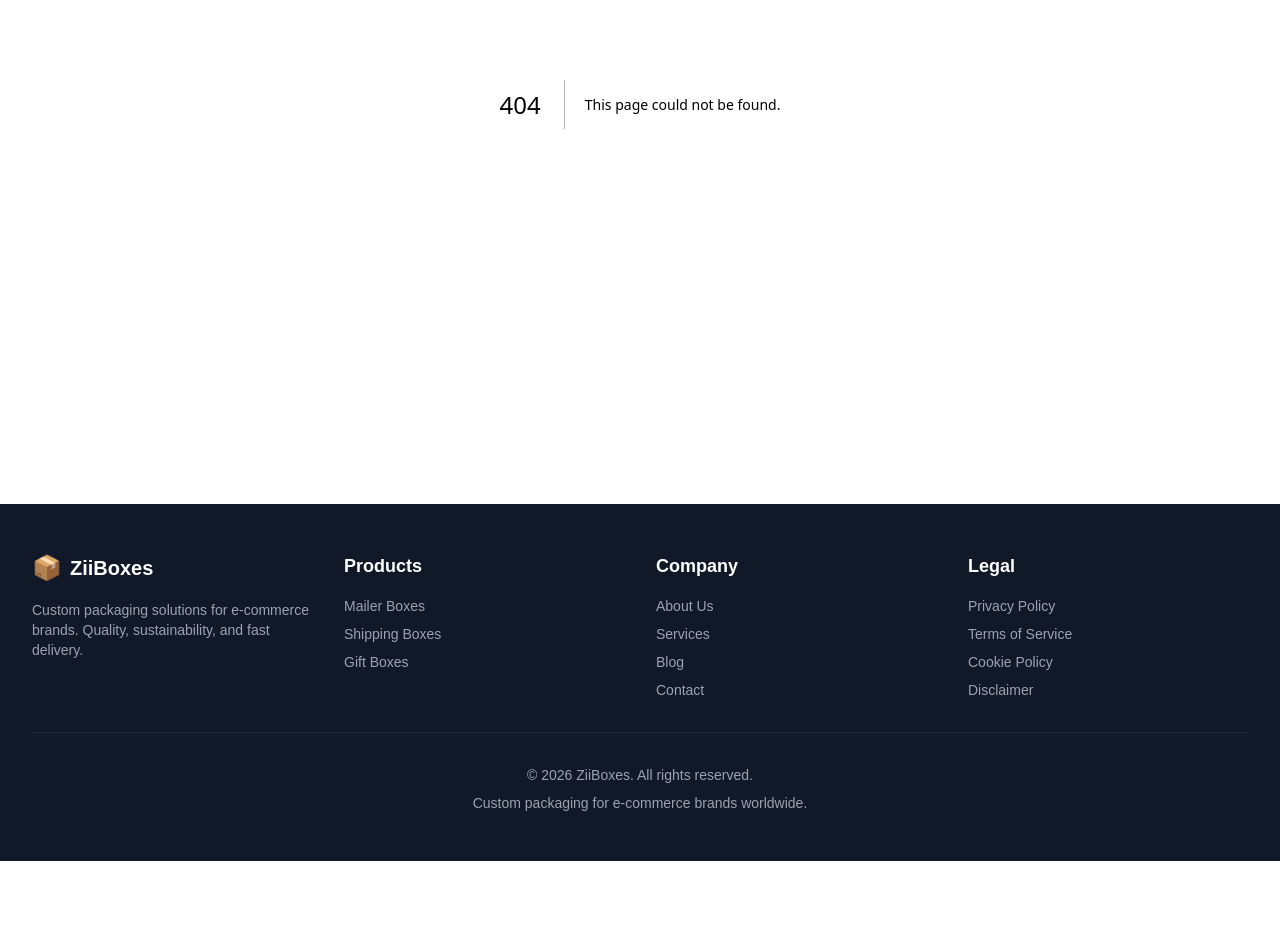
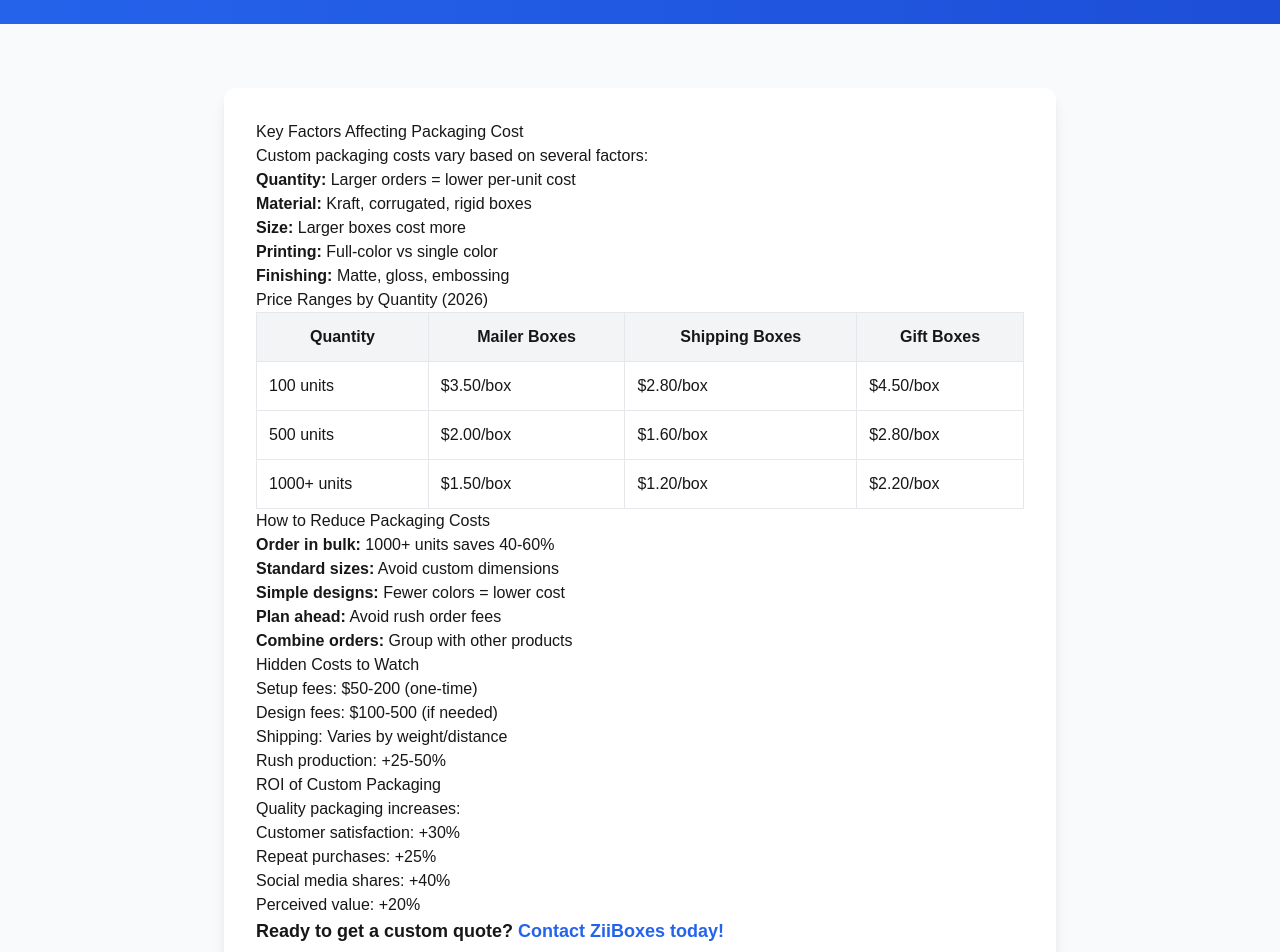
Before and after one commit to shupande/ziiboxes, a Next.js app: page /blog/how-much-does-custom-packaging-cost in a window 1280 px wide. Before the commit this address had no page. Shown: the part 360-1312 px from the top of the page. Before the commit the page ends 1221 px from the top, so only its background shows below. Built offline with nearby package versions, Linux system fonts and the light colour scheme.

Commit message:
Add pricing guide blog post

```diff
--- /dev/null
+++ b/app/blog/how-much-does-custom-packaging-cost/page.tsx
@@ -0,0 +1,111 @@
+import Link from "next/link";
+
+export const metadata = {
+  title: "How Much Does Custom Packaging Cost? 2026 Pricing Guide",
+  description: "Complete breakdown of custom packaging costs. Learn pricing factors and how to get the best value for your business.",
+};
+
+export default function PackagingCostGuide() {
+  return (
+    <main className="min-h-screen bg-gray-50">
+      <section className="bg-gradient-to-r from-blue-600 to-blue-700 text-white py-16">
+        <div className="max-w-4xl mx-auto px-4 sm:px-6 lg:px-8">
+          <h1 className="text-4xl md:text-5xl font-bold mb-4">
+            How Much Does Custom Packaging Cost? (2026 Pricing Guide)
+          </h1>
+          <p className="text-xl text-blue-100">
+            Complete breakdown of custom packaging costs and how to save
+          </p>
+          <div className="mt-8 flex items-center space-x-4 text-sm">
+            <span>📅 March 5, 2026</span>
+            <span>⏱️ 6 min read</span>
+            <span>💰 Pricing</span>
+          </div>
+        </div>
+      </section>
+
+      <article className="py-16">
+        <div className="max-w-4xl mx-auto px-4 sm:px-6 lg:px-8">
+          <div className="bg-white rounded-xl shadow-lg p-8 prose prose-blue max-w-none">
+            <h2>Key Factors Affecting Packaging Cost</h2>
+            <p>Custom packaging costs vary based on several factors:</p>
+            <ul>
+              <li><strong>Quantity:</strong> Larger orders = lower per-unit cost</li>
+              <li><strong>Material:</strong> Kraft, corrugated, rigid boxes</li>
+              <li><strong>Size:</strong> Larger boxes cost more</li>
+              <li><strong>Printing:</strong> Full-color vs single color</li>
+              <li><strong>Finishing:</strong> Matte, gloss, embossing</li>
+            </ul>
+
+            <h2>Price Ranges by Quantity (2026)</h2>
+            <div className="overflow-x-auto">
+              <table className="min-w-full border">
+                <thead>
+                  <tr className="bg-gray-100">
+                    <th className="border p-3">Quantity</th>
+                    <th className="border p-3">Mailer Boxes</th>
+                    <th className="border p-3">Shipping Boxes</th>
+                    <th className="border p-3">Gift Boxes</th>
+                  </tr>
+                </thead>
+                <tbody>
+                  <tr>
+                    <td className="border p-3">100 units</td>
+                    <td className="border p-3">$3.50/box</td>
+                    <td className="border p-3">$2.80/box</td>
+                    <td className="border p-3">$4.50/box</td>
+                  </tr>
+                  <tr>
+                    <td className="border p-3">500 units</td>
+                    <td className="border p-3">$2.00/box</td>
+                    <td className="border p-3">$1.60/box</td>
+                    <td className="border p-3">$2.80/box</td>
+                  </tr>
+                  <tr>
+                    <td className="border p-3">1000+ units</td>
+                    <td className="border p-3">$1.50/box</td>
+                    <td className="border p-3">$1.20/box</td>
+                    <td className="border p-3">$2.20/box</td>
+                  </tr>
+                </tbody>
+              </table>
+            </div>
+
+            <h2>How to Reduce Packaging Costs</h2>
+            <ol>
+              <li><strong>Order in bulk:</strong> 1000+ units saves 40-60%</li>
+              <li><strong>Standard sizes:</strong> Avoid custom dimensions</li>
+              <li><strong>Simple designs:</strong> Fewer colors = lower cost</li>
+              <li><strong>Plan ahead:</strong> Avoid rush order fees</li>
+              <li><strong>Combine orders:</strong> Group with other products</li>
+            </ol>
+
+            <h2>Hidden Costs to Watch</h2>
+            <ul>
+              <li>Setup fees: $50-200 (one-time)</li>
+              <li>Design fees: $100-500 (if needed)</li>
+              <li>Shipping: Varies by weight/distance</li>
+              <li>Rush production: +25-50%</li>
+            </ul>
+
+            <h2>ROI of Custom Packaging</h2>
+            <p>Quality packaging increases:</p>
+            <ul>
+              <li>Customer satisfaction: +30%</li>
+              <li>Repeat purchases: +25%</li>
+              <li>Social media shares: +40%</li>
+              <li>Perceived value: +20%</li>
+            </ul>
+
+            <p className="text-lg font-semibold">
+              Ready to get a custom quote?{" "}
+              <Link href="/quote" className="text-blue-600 hover:underline">
+                Contact ZiiBoxes today!
+              </Link>
+            </p>
+          </div>
+        </div>
+      </article>
+    </main>
+  );
+}
```
Also changed, not shown: 1 other file (tests, documents, lock files or other folders).
